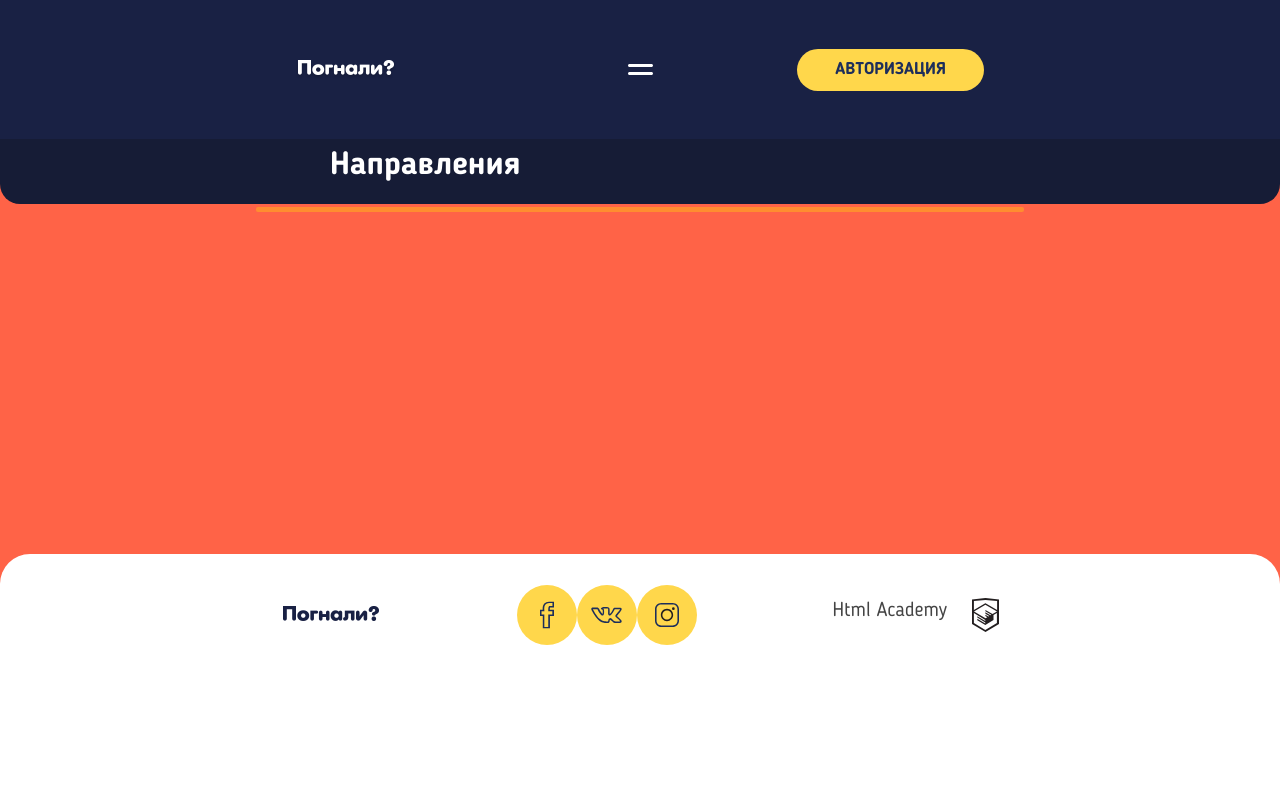
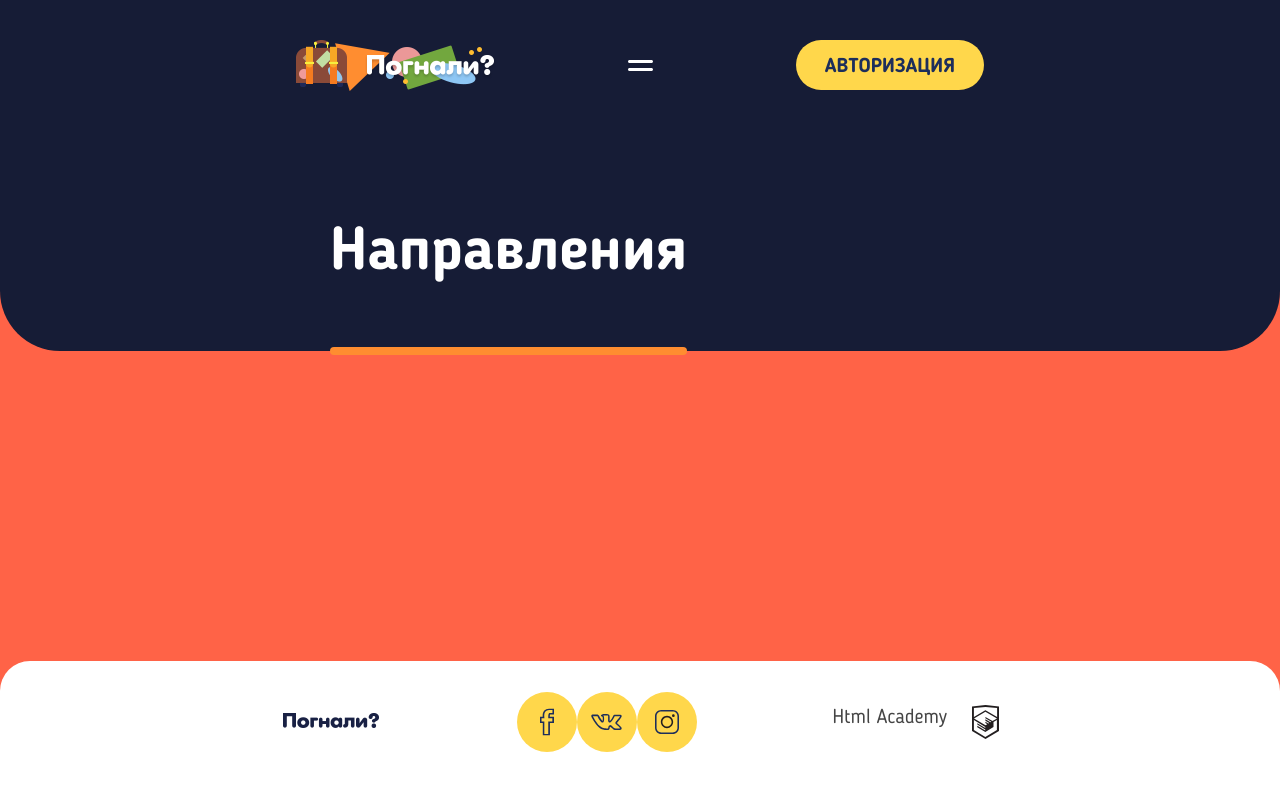
Before and after one commit to tarasovem/new-pognali-19, a website: page source/form.html in a window 1280 px wide. Drawn offline with nearby package versions, Linux system fonts and the light colour scheme; files that its build step writes are made by us from their sources.

Commit message:
Исправляет заголовок формы и каталога

```diff
--- a/source/form.html
+++ b/source/form.html
@@ -10,7 +10,11 @@
   <header class="page-header">
     <div class="page-header__wrapper">
       <a class="logo page-header__logo">
-        <img alt="Логотип сервиса" height="19" src="img/logo-mobile-white@1x.png" width="100">
+        <picture>
+          <source media="(min-width: 1200px)" srcset="img/logo-desktop-white@1x.png 1x, img/logo-desktop-white@2x.png 2x">
+          <source media="(min-width: 768px)" srcset="img/logo-tablet-white@1x.png 1x, img/logo-tablet-white@2x.png 2x">
+          <img alt="Логотип сервиса" src="img/logo-mobile-white@1x.png" width="100" height="19">
+        </picture>
       </a>
       <nav class="main-nav">
         <button class="main-nav__toggle" type="button"></button>
@@ -55,9 +59,9 @@
     </div>
   </header>
     <main class="page-main">
-      <h1 class="page-main__title">
-        <span class="page-main__title-wrapper">Направления</span>
-      </h1>
+      <div class="page-main__title-wrapper">
+        <h1 class="page-main__title"><span class="page-main__title-inner">Направления</span></h1>
+      </div>
       <div style="height: 50vh;
         background-color: tomato;"></div>
     </main>
--- a/source/sass/blocks/main-nav.scss
+++ b/source/sass/blocks/main-nav.scss
@@ -42,7 +42,7 @@
 
   .main-nav__user-list {
     position: absolute;
-    top: -11px;
+    top: -16px;
     right: 40px;
   }
 }
--- a/source/sass/blocks/page-header.scss
+++ b/source/sass/blocks/page-header.scss
@@ -1,6 +1,6 @@
 .page-header {
   box-sizing: border-box;
-  padding: 27px 0;
+  padding: 19px 0;
   background-color: $color_big-stone;
 }
 
@@ -28,9 +28,9 @@
 
 @media (min-width: $tablet-width) {
   .page-header {
-    padding-top: 60px;
+    padding-top: 56px;
     padding-bottom: 60px;
-    background-color: $color_blue-whale;
+    background-color: $color_big-stone;
   }
 
   .page-header__wrapper {
--- a/source/sass/blocks/page-main.scss
+++ b/source/sass/blocks/page-main.scss
@@ -6,12 +6,10 @@
 .page-main__wrapper {
   box-sizing: border-box;
   background-color: $color_big-stone;
-  background-image:
-    url("../img/traveller-illustration-mobile@1x.png"),
+  background-image: url("../img/traveller-illustration-mobile@1x.png"),
   url("../img/globe-back-mobile@1x.jpg");
   background-repeat: no-repeat;
-  background-position:
-    right 50px bottom,
+  background-position: right 50px bottom,
   center bottom -90px;
 
   @include container();
@@ -41,19 +39,27 @@
   }
 }
 
+/*
 .page-main__title {
   position: relative;
-  margin: 0;
-  padding-top: 10px;
-  padding-right: 27px;
-  padding-left: 27px;
+  margin: 0 auto;
+  padding-top: 39px;
+  padding-right: 25px;
+  padding-left: 25px;
   color: $color_white;
   background-color: $color_big-stone;
+  border-bottom-right-radius: 20px;
+  border-bottom-left-radius: 20px;
+  max-width: 320px;
 
   &::after {
     @include section-border-radius_bottom(20px);
+    bottom: -10px;
+    width: 100vw;
+    left: 50%;
+    transform: translateX(-50%);
   }
-}
+}*/
 
 .page-main__contacts {
   margin: 0;
@@ -80,12 +86,10 @@
 .page-main__about {
   padding-top: 70px;
   padding-bottom: 35px;
-  background-image:
-    url("../img/about-mobile@1x.png"),
+  background-image: url("../img/about-mobile@1x.png"),
   url("../img/blue_back-mobile@1px.png");
   background-repeat: no-repeat;
-  background-position:
-    center bottom -40px,
+  background-position: center bottom -40px,
   right calc(50% + 113px) top 40px;
 
   &::after {
@@ -106,29 +110,79 @@
 }
 
 .page-main__add-profile {
-  padding-bottom: 6px;
+  padding-bottom: 66px;
+}
+
+.page-main__title {
+  color: $color_white;
+  font-size: 36px;
+  line-height: 1;
+  max-width: 270px;
+  margin: 0 auto;
+  padding-top: 39px;
+  z-index: 10;
+
+  @media (min-width: 768px) {
+    max-width: 620px;
+    padding-top: 88px;
+  }
+}
+
+.page-main__title-inner {
+  position: relative;
+
+  &::after {
+    content: '';
+    position: absolute;
+    left: 0;
+    right: 0;
+    bottom: -13px;
+    height: 5px;
+    background-color: $color_neon-carrot;
+    border-radius: 2.5px;
+
+    @media (min-width: 768px) {
+      height: 8px;
+      border-radius: 4px;
+      bottom: -72px;
+    }
+  }
+
+  @media (min-width: 768px) {
+    font-size: 60px;
+  }
 }
 
 .page-main__title-wrapper {
-  box-sizing: border-box;
-  margin-right: 27px;
-  margin-left: 27px;
+  background-color: $color_big-stone;
+  height: 66px;
   position: relative;
-  display: inline-block;
+  z-index: 1;
 
   &::after {
-    content: "";
+    content: '';
+    width: 100%;
+    height: 20px;
     position: absolute;
-    top: 58px;
+    background-color: $color_big-stone;
     left: 0;
-    width: 100%;
-    height: 5px;
-    z-index: 10;
-    border-radius: 2px;
-    background-color: $color_neon-carrot;
+    right: 0;
+    bottom: -20px;
+    border-bottom-right-radius: 20px;
+    border-bottom-left-radius: 20px;
+    z-index: -1;
+
+    @media (min-width: 768px) {
+      height: 60px;
+      bottom: -60px;
+      border-bottom-right-radius: 60px;
+      border-bottom-left-radius: 60px;
+    }
   }
 
-  @include container();
+  @media (min-width: 768px) {
+    height: 156px;
+  }
 }
 
 @media (min-width: $tablet-width) {
@@ -140,19 +194,15 @@
     padding-right: 40px;
     padding-left: 40px;
     background-color: $color_blue-whale;
-    background-image:
-      url("../img/traveller-illustration-tablet@1x.png"),
+    background-image: url("../img/traveller-illustration-tablet@1x.png"),
     url("../img/globe-back-tablet@1x.jpg");
-    background-position:
-      right 112px bottom 20px,
+    background-position: right 112px bottom 20px,
     center bottom -118px;
 
     @media (min-resolution: $retina-dppx) {
-      background-image:
-        url("../img/traveller-illustration-tablet@2x.png"),
+      background-image: url("../img/traveller-illustration-tablet@2x.png"),
       url("../img/globe-back-tablet@2x.jpg");
-      background-size:
-        372px auto,
+      background-size: 372px auto,
       1479px auto;
     }
   }
@@ -194,28 +244,17 @@
   .page-main__about {
     padding-top: 138px;
     padding-bottom: 0;
-    background-image:
-      url("../img/about-tablet@1x.png"),
+    background-image: url("../img/about-tablet@1x.png"),
     url("../img/blue_back-tablet@1px.png");
-    background-position:
-      right calc(50% - 180px) bottom 15px,
+    background-position: right calc(50% - 180px) bottom 15px,
     left 50% top 96px;
 
     @media (min-resolution: $retina-dppx) {
-      background-image:
-        url("../img/about-tablet@2x.png"),
+      background-image: url("../img/about-tablet@2x.png"),
       url("../img/blue_back-tablet@1px.png");
-      background-size:
-        376px auto,
+      background-size: 376px auto,
       auto;
     }
-  }
-
-  .page-main__title-wrapper {
-    display: flex;
-    box-sizing: border-box;
-    padding-right: 74px;
-    padding-left: 74px;
   }
 }
 
@@ -237,19 +276,15 @@
     padding-right: 60px;
     padding-left: 60px;
     background-color: $color_big-stone;
-    background-image:
-      url("../img/traveller-illustration-desktop@1x.png"),
+    background-image: url("../img/traveller-illustration-desktop@1x.png"),
     url("../img/globe-back-desktop@1x.jpg");
-    background-position:
-      bottom right 405px,
+    background-position: bottom right 405px,
     bottom right -170px;
 
     @media (min-resolution: $retina-dppx) {
-      background-image:
-        url("../img/traveller-illustration-desktop@2x.png"),
+      background-image: url("../img/traveller-illustration-desktop@2x.png"),
       url("../img/globe-back-desktop@2x.jpg");
-      background-size:
-        431px auto,
+      background-size: 431px auto,
       1800px auto;
     }
   }
@@ -286,19 +321,15 @@
   }
 
   .page-main__about {
-    background-image:
-      url("../img/about-desktop@1x.png"),
+    background-image: url("../img/about-desktop@1x.png"),
     url("../img/blue_back-desktop.png");
-    background-position:
-      right calc(50% - 330px) top 100px,
+    background-position: right calc(50% - 330px) top 100px,
     left calc(50% - 534px) top 70px;
 
     @media (min-resolution: $retina-dppx) {
-      background-image:
-        url("../img/about-desktop@2x.png"),
+      background-image: url("../img/about-desktop@2x.png"),
       url("../img/blue_back-desktop.png");
-      background-size:
-        630px auto,
+      background-size: 630px auto,
       auto;
     }
   }
--- a/source/sass/blocks/user-list.scss
+++ b/source/sass/blocks/user-list.scss
@@ -13,6 +13,11 @@
   background-color: $color_mustard;
   border-radius: 21px;
   cursor: pointer;
+
+  @media (min-width: 768px) {
+    padding: 17px 29px 13px;
+    border-radius: 25px;
+  }
 }
 
 .user-list__link {
@@ -23,4 +28,9 @@
   text-transform: uppercase;
   text-decoration: none;
   box-sizing: border-box;
+
+  @media (min-width: 768px) {
+    font-size: 20px;
+    line-height: 1;
+  }
 }
```
Also changed, not shown: source/catalog.html (+3 -3 lines). Lines whose indentation alone changed are shown as unchanged.
